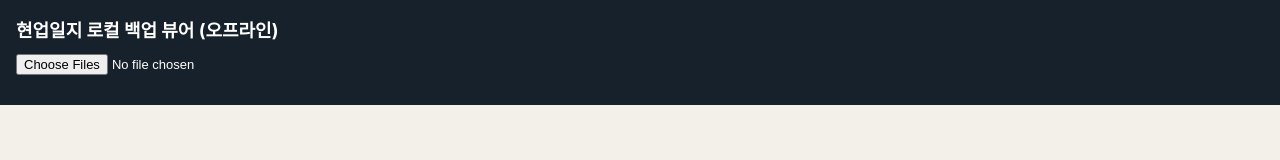
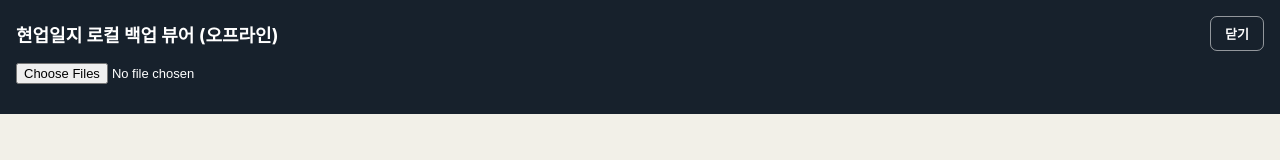
Before and after one commit to engjlkim-coder/Work-diary, a plain HTML site: page local-viewer.html in a window 1280 px wide. Drawn offline with nearby package versions, Linux system fonts and the light colour scheme.

Commit message:
Add files via upload

```diff
--- a/local-viewer.html
+++ b/local-viewer.html
@@ -853,7 +853,10 @@
 <body>
 
 <div class="toolbar">
-  <h1>현업일지 로컬 백업 뷰어 (오프라인)</h1>
+  <div style="display:flex;align-items:center;justify-content:space-between;gap:10px;margin-bottom:12px">
+    <h1 style="margin:0">현업일지 로컬 백업 뷰어 (오프라인)</h1>
+    <a href="./" id="viewerCloseBtn" style="flex:0 0 auto;text-decoration:none;border:1px solid #ffffff88;background:transparent;color:#fff;border-radius:7px;padding:7px 14px;font-size:13px;font-weight:700;white-space:nowrap">닫기</a>
+  </div>
   <div class="row">
     <input type="file" id="fileInput" accept="application/json,.json" multiple>
     <div id="fileStatus" class="file-status" role="status" aria-live="polite"></div>
```
